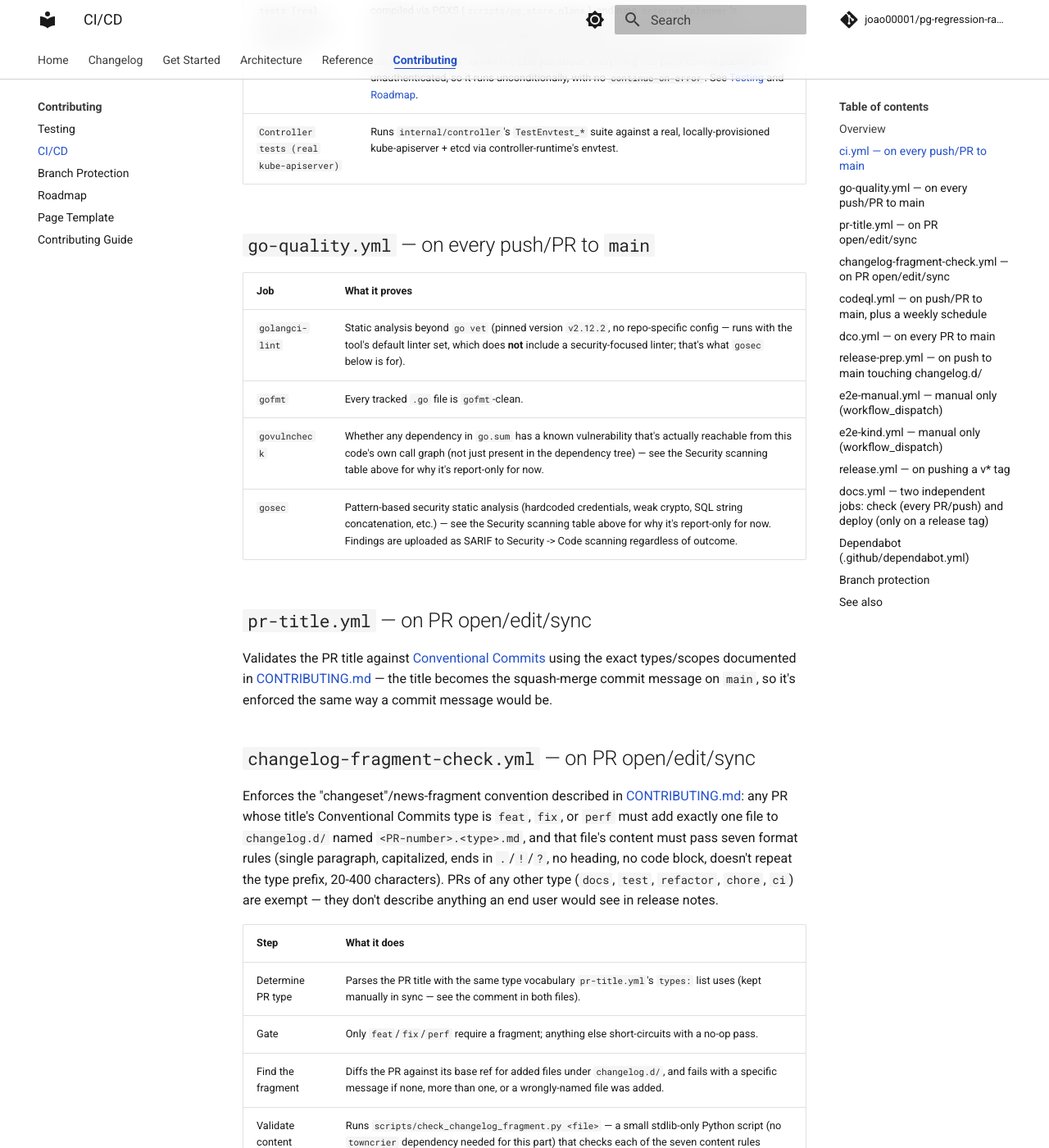
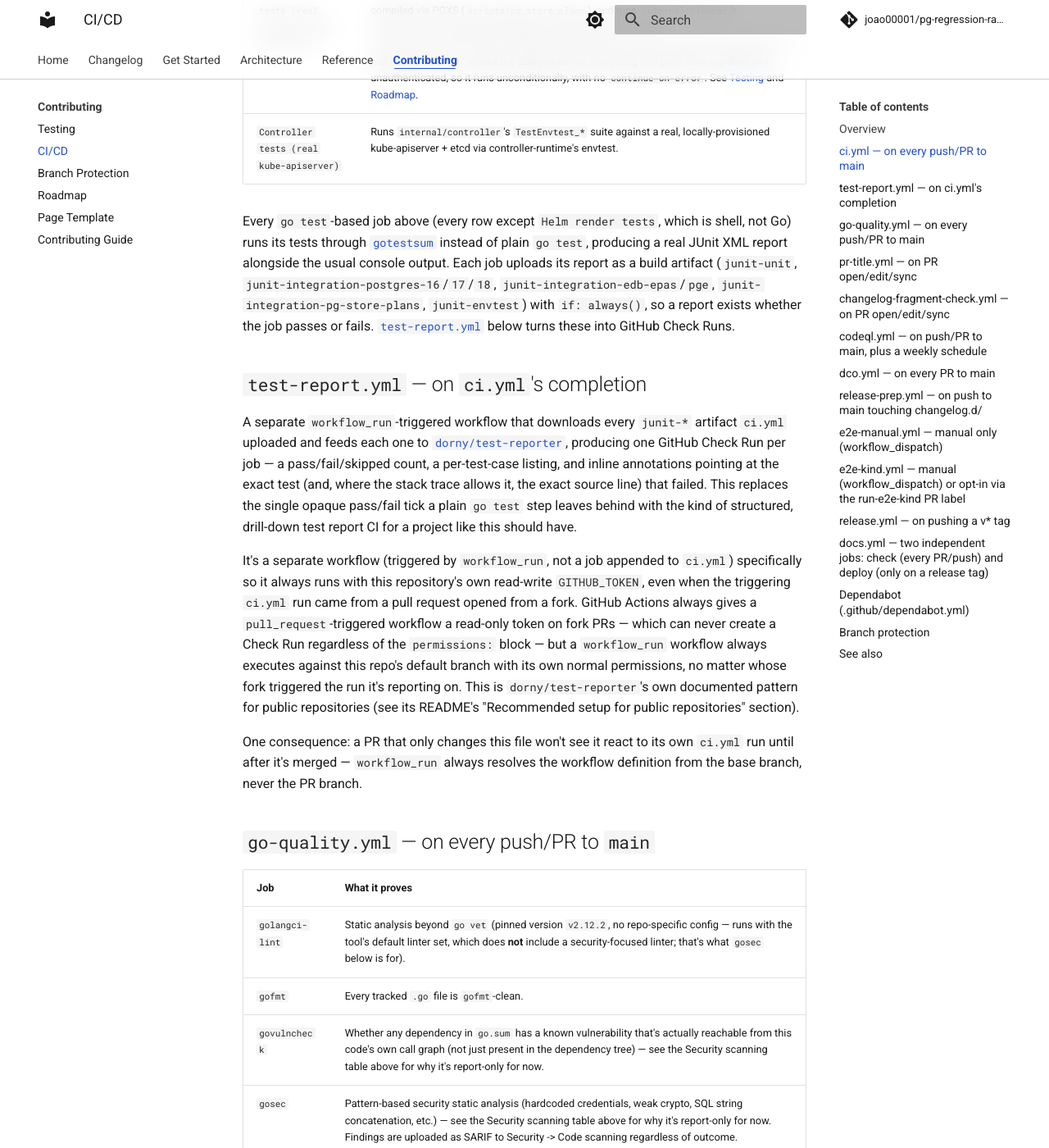
Before and after one commit to joao00001/pg-regression-radar, an MkDocs documentation site: the page built from docs/ci-cd.md, in a window 1280 px wide and 1400 px high, scrolled down 1758 px. Shown: the whole window at 82% size. Built offline with MkDocs 1.6.1 and Material for MkDocs 9.7.7, drawn with Linux system fonts in a browser that asks for light colours; comment, search, counter and statistics services are not loaded; the version menu is left out; some of the changed text lies outside the part shown.

Commit message:
ci: add JUnit test reports, GitHub Checks annotations, and e2e-kind PR label trigger
- Instrument every Go test job in ci.yml with gotestsum (JUnit XML output)
  and upload each report as a junit-* artifact: build-and-test,
  integration-postgres (matrix), integration-pg-store-plans,
  integration-edb-postgres (matrix), and envtest.
- Add test-report.yml, a workflow_run-triggered workflow that publishes
  those JUnit reports as GitHub Check Run annotations via
  dorny/test-reporter. This runs against the base branch (not the PR's
  read-only token), so Check Runs work correctly on fork PRs too.
- Add a 'run-e2e-kind' PR label: adding it to a PR now triggers the real
  kind + CloudNativePG e2e suite (e2e-kind.yml) against that PR, which
  previously only ran via manual workflow_dispatch and had never been
  executed.
- Replace e2e-kind.yml's console-only diagnostics dump with a
  'Collect cluster diagnostics' step that persists cluster resources,
  events, manager/CNPG logs, and port-forward/regression output to
  /tmp/e2e-diagnostics/, uploaded as an artifact so failures can be
  debugged after the kind cluster is torn down.
- Update docs/ci-cd.md and docs/testing.md to document the new
  test-report.yml workflow, the gotestsum/JUnit pipeline, and the
  e2e-kind label-trigger/diagnostics-artifact behavior.

Co-authored-by: Copilot <223556219+Copilot@users.noreply.github.com>
Signed-off-by: joao00001 <149160126+joao00001@users.noreply.github.com>

```diff
--- a/docs/ci-cd.md
+++ b/docs/ci-cd.md
@@ -28,6 +28,16 @@ CodeQL findings are never blocking by design — `github/codeql-action/analyze`
 | `Integration tests (EDB Postgres)` | Same integration test suite, run against EDB Postgres Advanced Server and EDB Postgres Extended Server images — but only when the `EDB_SUBSCRIPTION_TOKEN` repository secret is configured (those images live behind a private, authenticated registry), and with `continue-on-error: true` so an absent secret or a real failure here can't break CI for anyone else. See [Support Matrix](support-matrix.md#ci-coverage-for-edb-distributions) for the full rationale. |
 | `Integration tests (real pg_store_plans extension)` | Builds a real PostgreSQL 17 server with the real, upstream [`pg_store_plans`](https://github.com/ossc-db/pg_store_plans) extension compiled via PGXS (`scripts/pg_store_plans`), and runs `internal/planner`'s `pg_store_plans`-specific integration test against it — proving `CapturePlanFromStorePlans` reads back a real plan for a real, actually-executed query, not just a fake `*sql.DB`. Unlike the EDB job above, everything this pulls from is public and unauthenticated, so it runs unconditionally, with no `continue-on-error`. See [Testing](testing.md#real-pg_store_plans-extension) and [Roadmap](roadmap.md#known-robustness-gaps). |
 | `Controller tests (real kube-apiserver)` | Runs `internal/controller`'s `TestEnvtest_*` suite against a real, locally-provisioned kube-apiserver + etcd via controller-runtime's envtest. |
+
+Every `go test`-based job above (every row except `Helm render tests`, which is shell, not Go) runs its tests through [`gotestsum`](https://github.com/gotestyourself/gotestsum) instead of plain `go test`, producing a real JUnit XML report alongside the usual console output. Each job uploads its report as a build artifact (`junit-unit`, `junit-integration-postgres-16`/`17`/`18`, `junit-integration-edb-epas`/`pge`, `junit-integration-pg-store-plans`, `junit-envtest`) with `if: always()`, so a report exists whether the job passes or fails. [`test-report.yml`](#test-reportyml-on-ciymls-completion) below turns these into GitHub Check Runs.
+
+## `test-report.yml` — on `ci.yml`'s completion
+
+A separate `workflow_run`-triggered workflow that downloads every `junit-*` artifact `ci.yml` uploaded and feeds each one to [`dorny/test-reporter`](https://github.com/dorny/test-reporter), producing one GitHub Check Run per job — a pass/fail/skipped count, a per-test-case listing, and inline annotations pointing at the exact test (and, where the stack trace allows it, the exact source line) that failed. This replaces the single opaque pass/fail tick a plain `go test` step leaves behind with the kind of structured, drill-down test report CI for a project like this should have.
+
+It's a separate workflow (triggered by `workflow_run`, not a job appended to `ci.yml`) specifically so it always runs with this repository's own read-write `GITHUB_TOKEN`, even when the triggering `ci.yml` run came from a pull request opened from a fork. GitHub Actions always gives a `pull_request`-triggered workflow a read-only token on fork PRs — which can never create a Check Run regardless of the `permissions:` block — but a `workflow_run` workflow always executes against this repo's default branch with its own normal permissions, no matter whose fork triggered the run it's reporting on. This is `dorny/test-reporter`'s own documented pattern for public repositories (see its README's "Recommended setup for public repositories" section).
+
+One consequence: a PR that only changes this file won't see it react to its own `ci.yml` run until after it's merged — `workflow_run` always resolves the workflow definition from the base branch, never the PR branch.
 
 ## `go-quality.yml` — on every push/PR to `main`
 
@@ -87,9 +97,13 @@ This automates *building* the changelog, not *deciding when to release*: a perso
 
 The containerized, real-artifact end-to-end smoke test — see [Testing](testing.md#manual-e2e-real-container) for the full description. Deliberately not wired to push/PR: it spins up multiple long-lived containers and sleeps through real wall-clock windows, so it's opt-in rather than adding minutes to every PR.
 
-## `e2e-kind.yml` — manual only (`workflow_dispatch`)
+## `e2e-kind.yml` — manual (`workflow_dispatch`) or opt-in via the `run-e2e-kind` PR label
 
-The real-Kubernetes end-to-end test for the CRD-driven mode (`cmd/manager`) — see [Testing](testing.md#e2e-kind-cloudnativepg) for the full description. Creates a real `kind` cluster, installs the real CloudNativePG operator and a real `Cluster`, installs pg-regression-radar via the Helm chart, and asserts a real `PerformanceRegression` CR is created. Real ArgoCD and `pg_store_plans` are deliberately out of scope for this first pass — see [Roadmap](roadmap.md). Same opt-in reasoning as `e2e-manual.yml`: this is even heavier (a full cluster plus two operators), so it's `workflow_dispatch`-only too.
+The real-Kubernetes end-to-end test for the CRD-driven mode (`cmd/manager`) — see [Testing](testing.md#e2e-kind-cloudnativepg) for the full description. Creates a real `kind` cluster, installs the real CloudNativePG operator and a real `Cluster`, installs pg-regression-radar via the Helm chart, and asserts a real `PerformanceRegression` CR is created. Real ArgoCD and `pg_store_plans` are deliberately out of scope for this first pass — see [Roadmap](roadmap.md). Same opt-in reasoning as `e2e-manual.yml`: this is even heavier (a full cluster plus two operators), so it doesn't run on every push/PR by default.
+
+It's opt-in on a per-PR basis, though: adding the `run-e2e-kind` label to a pull request runs this workflow against it, and every subsequent push to that PR re-runs it automatically for as long as the label stays attached (the job's `if:` checks the label on both the `labeled` and `synchronize` pull_request events — see the workflow's own header comment). Adding any other label never triggers it. Remove the label, or never add it, and this workflow costs nothing on that PR.
+
+On every run (manual or label-triggered), a final `Collect cluster diagnostics` step writes everything useful the kind cluster still knows — the `PostgresWatch`/`DeploySource`/`PerformanceRegression` resources, the CloudNativePG `Cluster`'s full YAML and `describe` output, cluster events, and the manager's and CloudNativePG controller's logs — to files, which an `if: always()` step then uploads as the `e2e-kind-diagnostics-<run-id>-<attempt>` build artifact. This matters specifically here because helm/kind-action tears the entire kind cluster down the instant the job ends (pass or fail): anything not captured to a file before that happens is gone for good, so this is the only way to debug a failure (or confirm a pass for the right reason) after the fact.
 
 ## `release.yml` — on pushing a `v*` tag
 
```
Also changed, not shown: other parts of docs/ci-cd.md (+1 -1 lines), docs/testing.md (+1 -1 lines), 3 other files.
